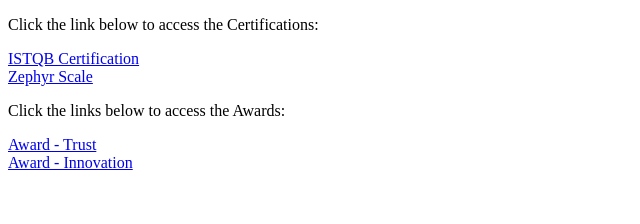
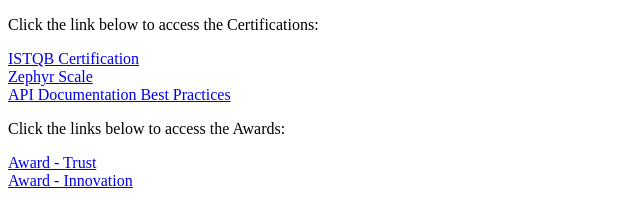
Before and after one commit to hariprasathvs/certifications, a plain HTML site: page index.html in a window 1280 px wide. Shown: the whole page, without its empty margins (0-640 px from the left). Drawn offline with Linux system fonts and the light colour scheme.

Commit message:
Update index.html

```diff
--- a/index.html
+++ b/index.html
@@ -7,6 +7,7 @@
     <p>Click the link below to access the Certifications:</p>
     <a href="CTFL-117299India-HariPrasathVS-r1.pdf" target="_blank">ISTQB Certification</a><br>
     <a href="Zephyr Scale.pdf" target="_blank">Zephyr Scale</a><br>
+    <a href="APISEC.pdf" target="_blank">API Documentation Best Practices</a><br>
     <p>Click the links below to access the Awards:</p>
     <a href="Hari Prasath_Exemplar Award - Trust..pdf" target="_blank">Award - Trust</a><br>
     <a href="Hari Prasath_Exemplar Award - Innovation.pdf" target="_blank">Award - Innovation</a><br>
```
